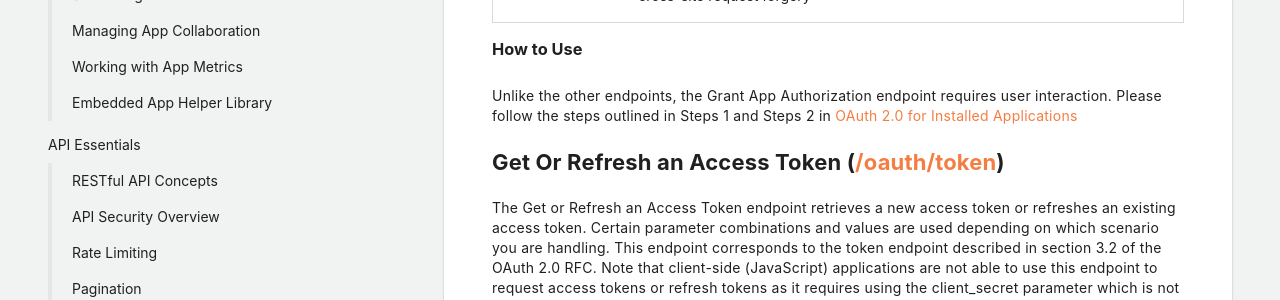
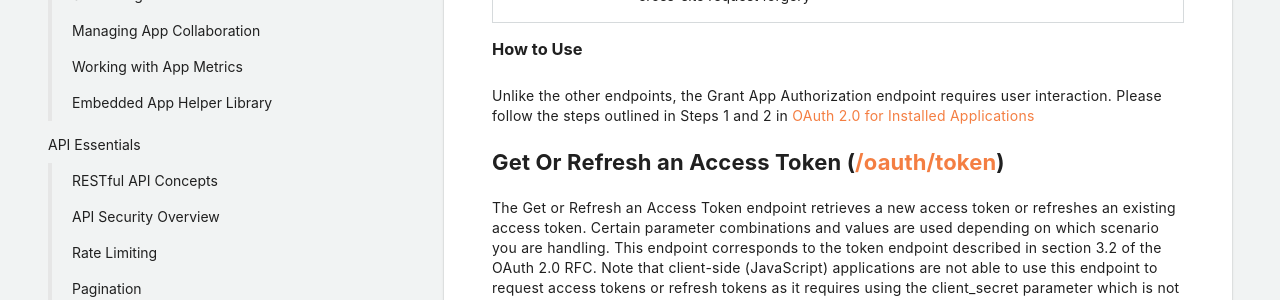
Before and after one commit to procore/documentation, a Jekyll site: the page built from oauth/oauth_endpoints.md, in a window 1280 px wide and 900 px high, scrolled down 1160 px. Shown: the part 173-473 px from the top of the window. Built offline with Jekyll 4.4.1, drawn with Linux system fonts in a browser that asks for light colours.

Commit message:
Fix link formatting and small text change

```diff
--- a/oauth/oauth_endpoints.md
+++ b/oauth/oauth_endpoints.md
@@ -35,7 +35,7 @@ Three required request parameters are used with this endpoint as described in in
 
 ### How to Use
 
-Unlike the other endpoints, the Grant App Authorization endpoint requires user interaction. Please follow the steps outlined in Steps 1 and Steps 2 in [OAuth 2.0 for Installed Applications]({{ site.url }}{{ site.baseurl }}{{ % link oauth/oauth-endpoints}})
+Unlike the other endpoints, the Grant App Authorization endpoint requires user interaction. Please follow the steps outlined in Steps 1 and 2 in [OAuth 2.0 for Installed Applications]({{ site.url }}{{ site.baseurl }}{% link oauth/oauth_installed_apps.md %})
 
 ## Get Or Refresh an Access Token ([/oauth/token](https://developers.procore.com/reference/authentication#get-or-refresh-an-access-token))
 
```
